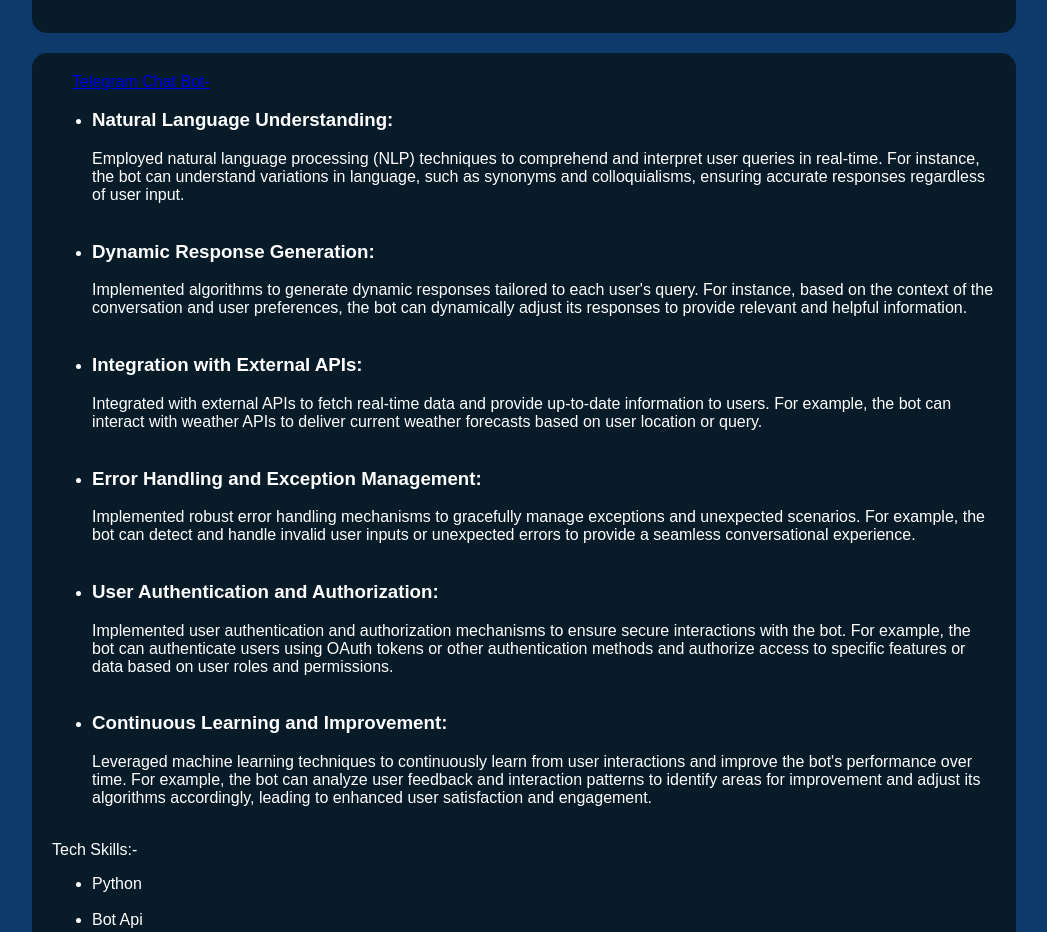
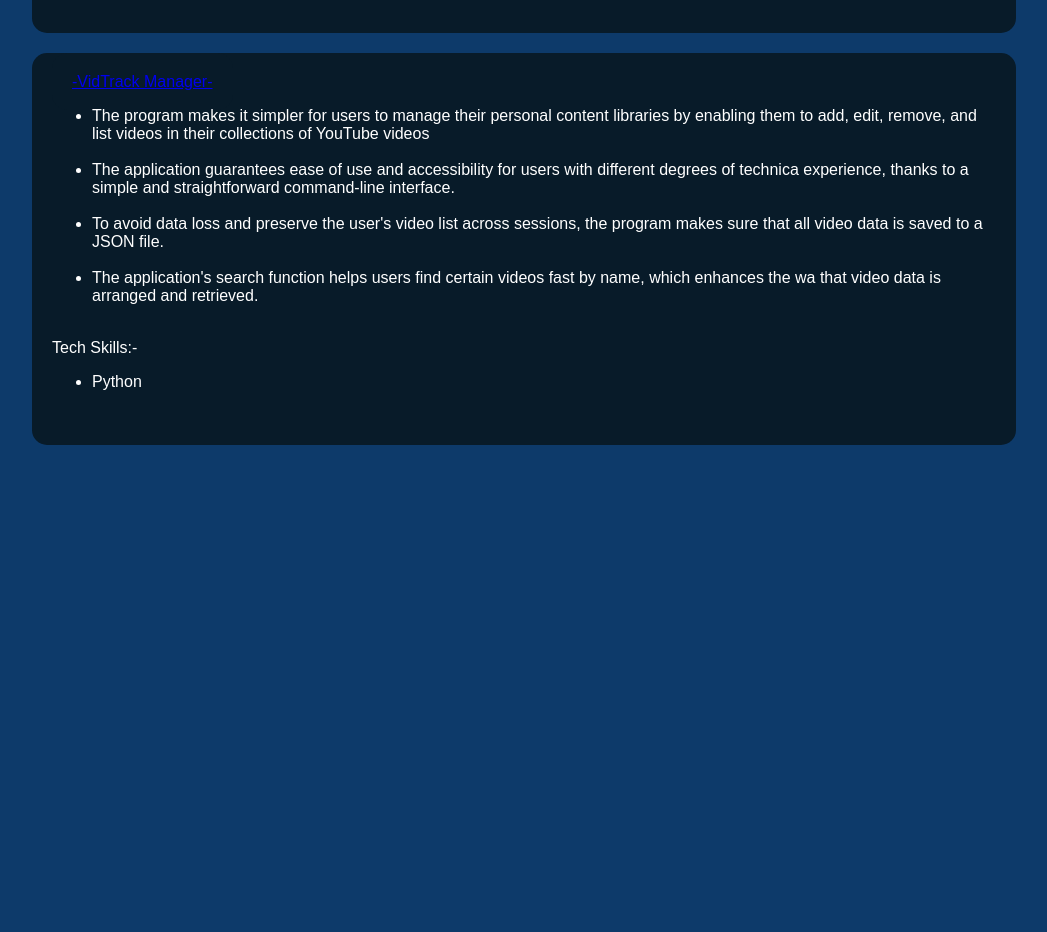
Before and after one commit to Shivam143bit/Portfolio-Website, a plain HTML site: page projects.html in a window 1280 px wide. Shown: the part 1021-1953 px from the top of the page, without its empty margins (116-1163 px from the left). After the commit the page ends 1506 px from the top, so only its background shows below. Drawn offline with Linux system fonts and the light colour scheme.

Commit message:
Update projects.html

```diff
--- a/projects.html
+++ b/projects.html
@@ -62,27 +62,24 @@
             </div>
 
             <div class="p2">
-                <a href="https://github.com/Shivam143bit/Telegram-Bot" class="p2">Telegram Chat Bot-</a>
+                <a href="https://github.com/Shivam143bit/VidTrack-Manager" class="p2">-VidTrack Manager-</a>
                 <div class="p02">
                 <ul>
-                    <li><h3><b>Natural Language Understanding:</b></h3>  Employed natural language processing (NLP) techniques to comprehend and interpret user queries in real-time. For instance, the bot can understand variations in language, such as synonyms and colloquialisms, ensuring accurate responses regardless of user input.</li>
+                    <li>The program makes it simpler for users to manage their personal content libraries by enabling them to add, edit, remove, and list videos in their collections of YouTube videos</li>
                     <br>
-                    <li><h3><b>Dynamic Response Generation:</b></h3>  Implemented algorithms to generate dynamic responses tailored to each user's query. For instance, based on the context of the conversation and user preferences, the bot can dynamically adjust its responses to provide relevant and helpful information.</li>
+                    <li>The application guarantees ease of use and accessibility for users with different degrees of technica experience, thanks to a simple and straightforward command-line interface.</li>
                     <br>
-                    <li><h3><b>Integration with External APIs:</b></h3>   Integrated with external APIs to fetch real-time data and provide up-to-date information to users. For example, the bot can interact with weather APIs to deliver current weather forecasts based on user location or query.</li>
+                    <li>To avoid data loss and preserve the user's video list across sessions, the program makes sure that all video data is saved to a JSON file.</li>
                     <br>
-                    <li><h3><b>Error Handling and Exception Management:</b></h3>  Implemented robust error handling mechanisms to gracefully manage exceptions and unexpected scenarios. For example, the bot can detect and handle invalid user inputs or unexpected errors to provide a seamless conversational experience.</li>
+                    <li>The application's search function helps users find certain videos fast by name, which enhances the wa that video data is arranged and retrieved.</li>
                     <br>
-                    <li><h3><b>User Authentication and Authorization: </b></h3>   Implemented user authentication and authorization mechanisms to ensure secure interactions with the bot. For example, the bot can authenticate users using OAuth tokens or other authentication methods and authorize access to specific features or data based on user roles and permissions.</li>
-                    <br>
-                    <li><h3><b>Continuous Learning and Improvement: </b></h3>  Leveraged machine learning techniques to continuously learn from user interactions and improve the bot's performance over time. For example, the bot can analyze user feedback and interaction patterns to identify areas for improvement and adjust its algorithms accordingly, leading to enhanced user satisfaction and engagement.</li>
-                    <br>
+
                 </div>
                 </ul>
                 <p>Tech Skills:-</p>
                 <ul>
                     <li>Python</li><br>
-                    <li>Bot Api</li>
+
 
                 </ul>
             </div>
```
